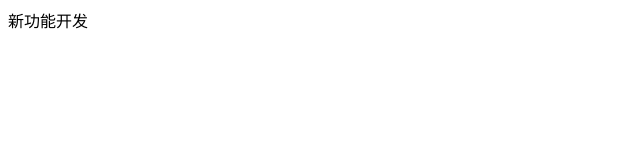
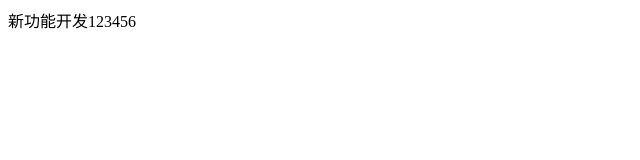
Before and after one commit to wrq1663/learn_git, a plain HTML site: page index.html in a window 1280 px wide. Shown: the full height of the page, 0-640 px from the left. Drawn offline with Linux system fonts and the light colour scheme.

Commit message:
dev1 1.0

```diff
--- a/index.html
+++ b/index.html
@@ -7,6 +7,6 @@
     <title>Document</title>
 </head>
 <body>
-    <div>新功能开发</div>
+    <div>新功能开发123456</div>
 </body>
 </html>
```
